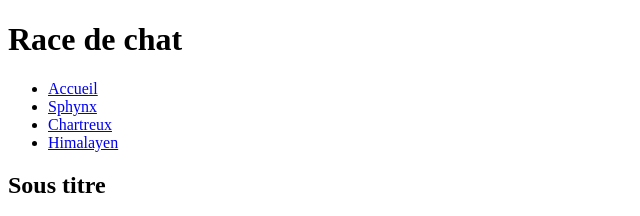
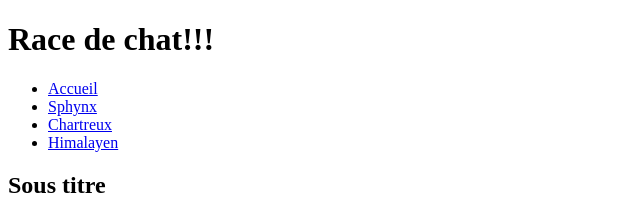
Before and after one commit to yannbernard1/Les-chats, a plain HTML site: page index.html in a window 1280 px wide. Shown: the top 216 px of the page, 0-640 px from the left. Drawn offline with Linux system fonts and the light colour scheme.

Commit message:
version 2

```diff
--- a/index.html
+++ b/index.html
@@ -9,7 +9,7 @@
     </head>
 
     <body>
-        <h1>Race de chat</h1>
+        <h1>Race de chat!!!</h1>
 
         <nav class="menu">
             <ul>
```
